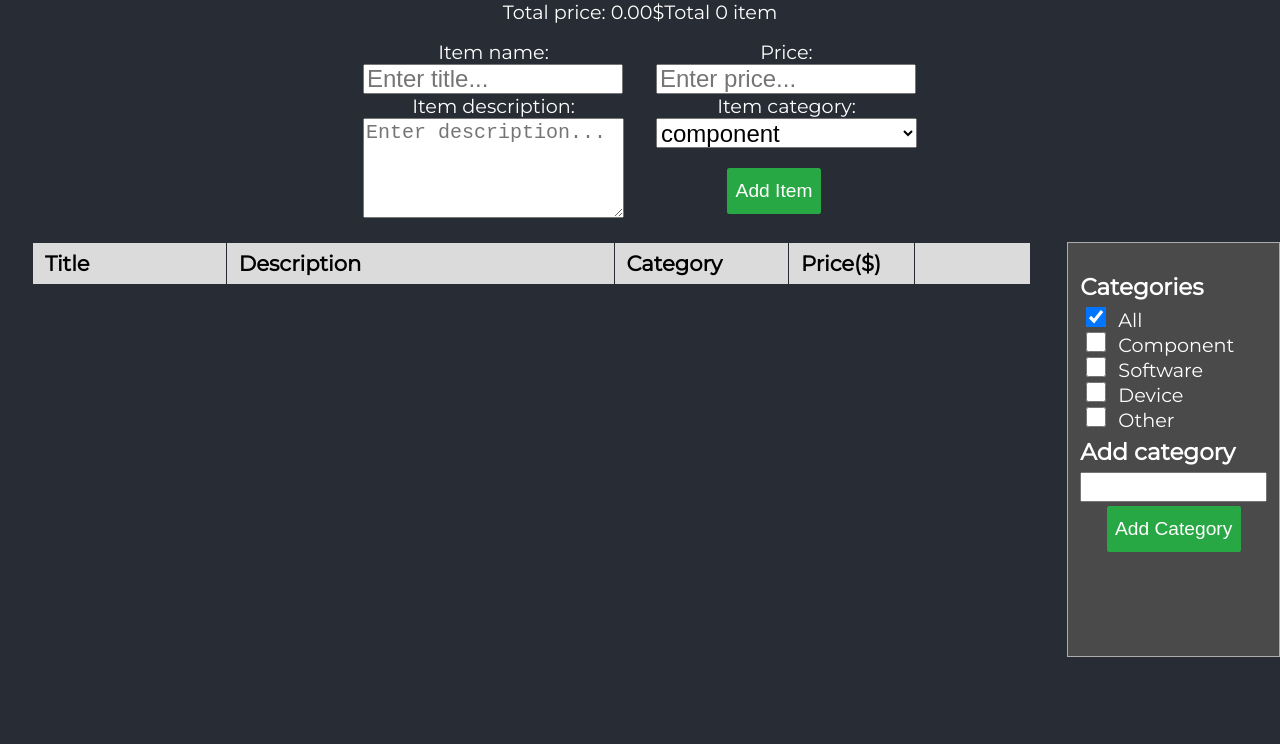
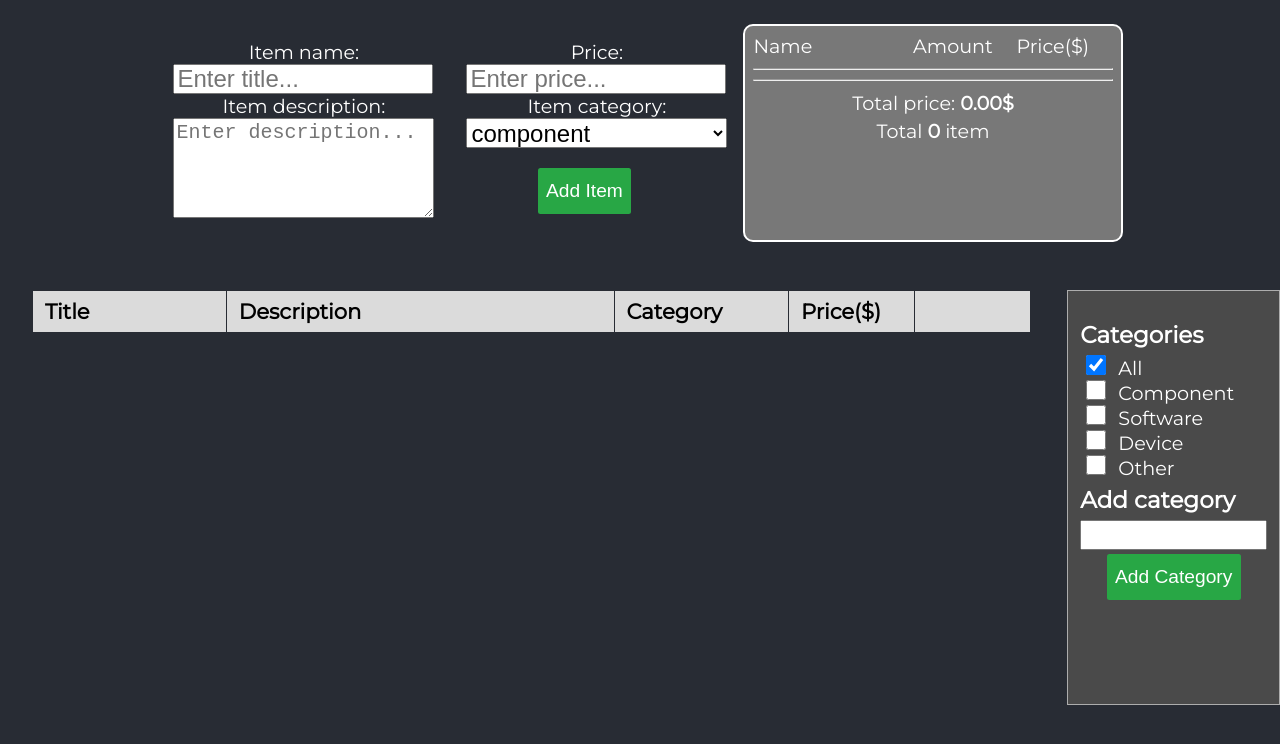
Before and after one commit to olaftarlowski/mdb-task, a React (Create React App) app: page / in a window 1280 px wide. Shown: the top 744 px of the page. Built offline with nearby package versions, Linux system fonts and the light colour scheme; a web font is replaced by a local one.

Commit message:
status window with summary of fullList added

```diff
--- a/src/App.js
+++ b/src/App.js
@@ -3,6 +3,7 @@ import styled from "styled-components";
 import AddNewItem from "./components/AddNewItem/AddNewItem";
 import EditItem from "./components/EditItem/EditItem";
 import FullList from "./components/FullList/FullList";
+import FullListStatus from "./components/FullListStatus/FullListStatus";
 import SideMenu from "./components/SideMenu/SideMenu";
 import GlobalStyle from "./theme/GlobalStyle";
 
@@ -16,9 +17,10 @@ const InitialWrapper = styled.div`
   font-size: 1.6em;
   color: white;
 
-  p {
-    display: inline-block;
-    margin: 0;
+  .status-section {
+    display: flex;
+    flex-direction: row;
+    margin: 24px 0 48px;
   }
 `;
 const MainContentWrapper = styled.div`
@@ -58,21 +60,12 @@ const App = () => {
       return categoriesList.includes(el.category);
     })
   );
-  const [totalPrice, setTotalPrice] = useState(0);
-
   const [activeCategories, setActiveCategories] = useState(["all"]);
   const [isEditing, setIsEditing] = useState(false);
   const [editedItem, setEditedItem] = useState({});
 
-  const countTotalPrice = (arr) =>
-    arr.reduce(
-      (previousValue, currentValue) => previousValue + +currentValue.price,
-      0
-    );
-
   useEffect(() => {
     localStorage.setItem("dataList", JSON.stringify(fullList));
-    setTotalPrice(countTotalPrice(fullList).toFixed(2));
   }, [fullList]);
 
   const addNewListItemHandler = (props) => {
@@ -129,12 +122,7 @@ const App = () => {
   return (
     <InitialWrapper>
       <GlobalStyle />
-      <div>
-        <p>Total price: {totalPrice}$</p>
-        <p>
-          Total {fullList.length} {fullList.length > 1 ? "items" : "item"}
-        </p>
-      </div>
+      <section className="status-section">
         {isEditing ? (
           <EditItem
             setNewEditedItem={setEditedItem}
@@ -150,6 +138,8 @@ const App = () => {
             categories={categoriesList}
           />
         )}
+        <FullListStatus fullListData={fullList} />
+      </section>
       <MainContentWrapper>
         <div>
           <FullList
--- /dev/null
+++ b/src/components/FullListStatus/FullListStatus.js
@@ -0,0 +1,91 @@
+import React, { useEffect, useState } from "react";
+import styled from "styled-components";
+
+const StatusWrapper = styled.div`
+  max-width: 450px;
+  background-color: #787878;
+  border: 2px solid #fff;
+  border-radius: 10px;
+  padding: 8px;
+
+  .status__name {
+    text-align: left;
+    text-transform: capitalize;
+  }
+
+  div {
+    display: grid;
+    grid-template-columns: 4fr 2fr 3fr;
+    grid-template-rows: 1fr;
+    grid-column-gap: 0px;
+    grid-row-gap: 0px;
+
+    span {
+      max-width: 140px;
+      word-wrap: break-word;
+      /* text-overflow: ellipsis; */
+    }
+  }
+  p {
+    display: block;
+    margin: 4px 0;
+  }
+`;
+
+const FullListStatus = ({ fullListData }) => {
+  const [totalPrice, setTotalPrice] = useState(0);
+  const countTotalPrice = (arr) =>
+    arr.reduce(
+      (previousValue, currentValue) => previousValue + +currentValue.price,
+      0
+    );
+
+  useEffect(() => {
+    setTotalPrice(countTotalPrice(fullListData).toFixed(2));
+  }, [fullListData]);
+
+  const categoryTypes = fullListData
+    .map((dataItem) => dataItem.category)
+    .filter((mediaType, index, array) => array.indexOf(mediaType) === index);
+
+  const counts = categoryTypes.map((mediaType) => {
+    const filteredDataByCategory = fullListData.filter(
+      (item) => item.category === mediaType
+    );
+    return {
+      type: mediaType,
+      count: filteredDataByCategory.length,
+      totalCategoryPrice: countTotalPrice(filteredDataByCategory),
+    };
+  });
+
+  return (
+    <StatusWrapper>
+      <div>
+        <span className="status__name">Name</span>
+        <span>Amount</span>
+        <span>Price($)</span>
+      </div>
+      <hr />
+      {counts.map((el) => {
+        return (
+          <div key={el.type}>
+            <span className="status__name">{el.type}: </span>
+            <span>{el.count} </span>
+            <span>{el.totalCategoryPrice.toFixed(2)}</span>
+          </div>
+        );
+      })}
+      <hr />
+      <p>
+        Total price: <b>{totalPrice}$</b>
+      </p>
+      <p>
+        Total <b>{fullListData.length}</b>{" "}
+        {fullListData.length > 1 ? "items" : "item"}
+      </p>
+    </StatusWrapper>
+  );
+};
+
+export default FullListStatus;
```
Lines whose indentation alone changed are shown as unchanged.
